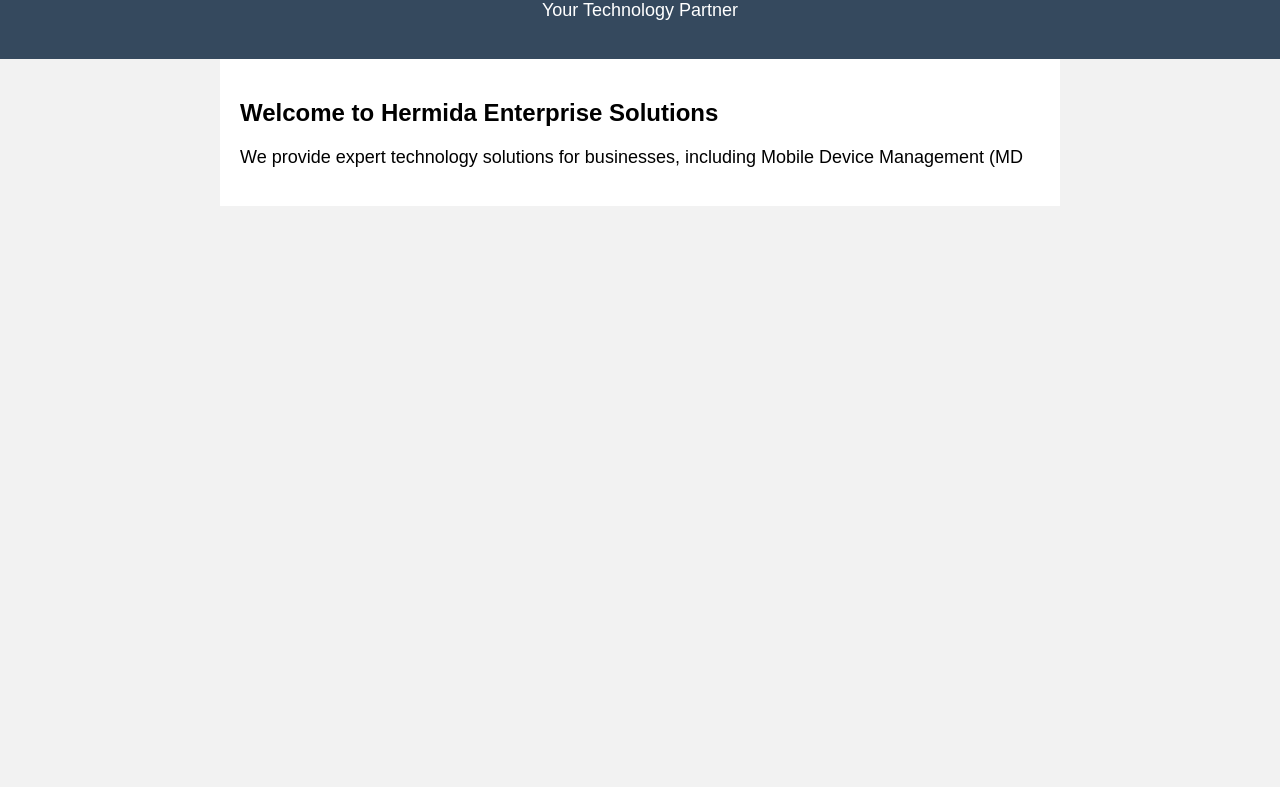
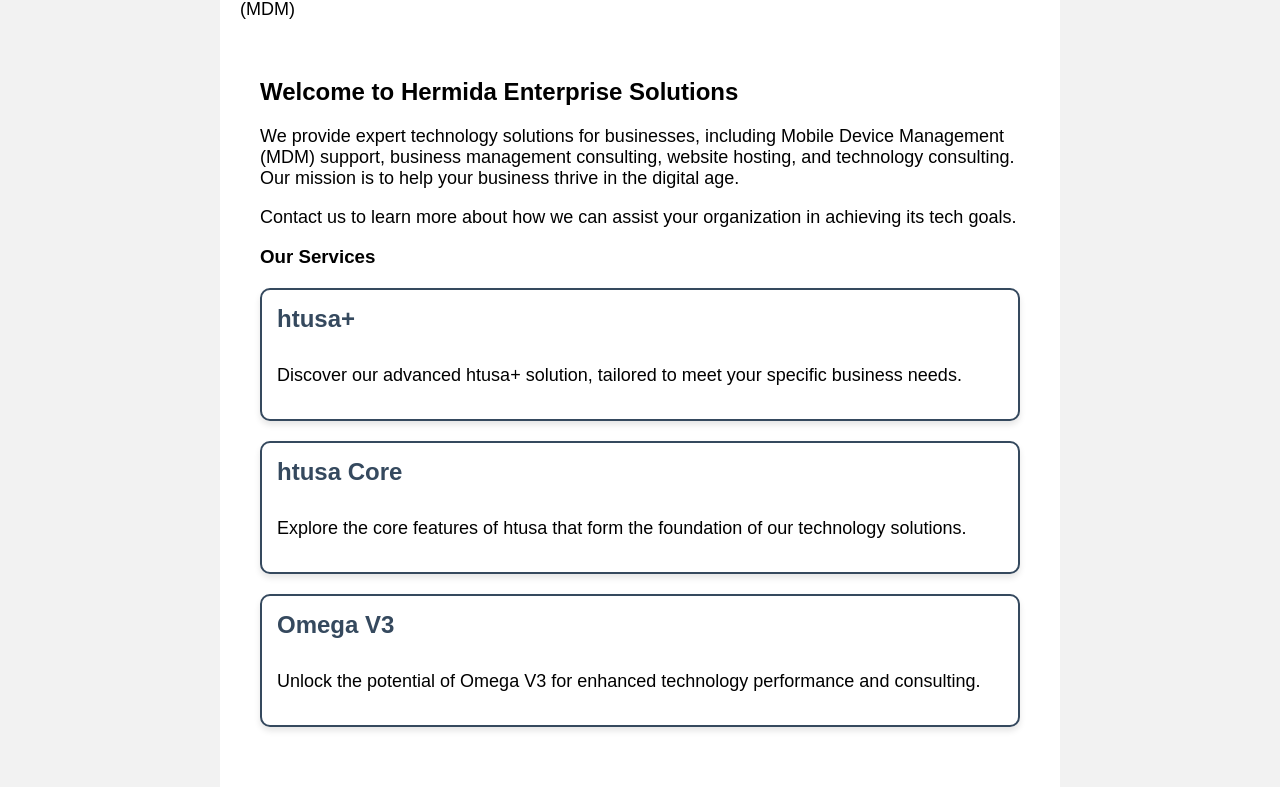
Before and after one commit to RoboRocco/my-first-static-web-app, a website: page src/index.html in a window 1280 px wide. Shown: the part 110-897 px from the top of the page. Before the commit the page ends 800 px from the top, so only its background shows below. Drawn offline with Linux system fonts and the light colour scheme.

Commit message:
Update index.html

```diff
--- a/src/index.html
+++ b/src/index.html
@@ -33,13 +33,54 @@
             background-color: #fff;
         }
     </style>
+    <style>
+    /* Existing styles */
+
+    /* Add these styles for the service boxes */
+    .service-box {
+        border: 2px solid #35495e;
+        border-radius: 10px;
+        padding: 15px;
+        margin: 20px 0;
+        background-color: #fff;
+        box-shadow: 0 4px 6px rgba(0, 0, 0, 0.1);
+    }
+
+    .service-box h4 {
+        color: #35495e;
+        font-size: 24px;
+        margin-top: 0;
+    }
+
+    .service-box p {
+        font-size: 18px;
+    }
+</style>
+
 </head>
 <body>
-    <header>
-        <h1>Hermida Enterprise Solutions</h1>
-        <p>Your Technology Partner</p>
-    </header>
 
     <div class="container">
         <h2>Welcome to Hermida Enterprise Solutions</h2>
-        <p>We provide expert technology solutions for businesses, including Mobile Device Management (MD
+        <p>We provide expert technology solutions for businesses, including Mobile Device Management (MDM)
+<div class="container">
+    <h2>Welcome to Hermida Enterprise Solutions</h2>
+    <p>We provide expert technology solutions for businesses, including Mobile Device Management (MDM) support, business management consulting, website hosting, and technology consulting. Our mission is to help your business thrive in the digital age.</p>
+    <p>Contact us to learn more about how we can assist your organization in achieving its tech goals.</p>
+
+    <h3>Our Services</h3>
+    <div class="service-box">
+        <h4>htusa+</h4>
+        <p>Discover our advanced htusa+ solution, tailored to meet your specific business needs.</p>
+    </div>
+
+    <div class="service-box">
+        <h4>htusa Core</h4>
+        <p>Explore the core features of htusa that form the foundation of our technology solutions.</p>
+    </div>
+
+    <div class="service-box">
+        <h4>Omega V3</h4>
+        <p>Unlock the potential of Omega V3 for enhanced technology performance and consulting.</p>
+    </div>
+</div>
```
